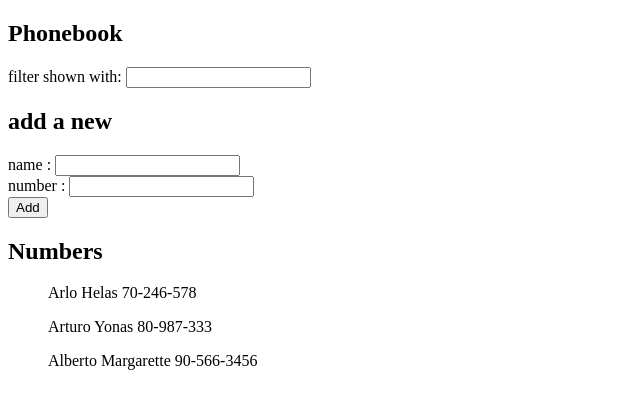
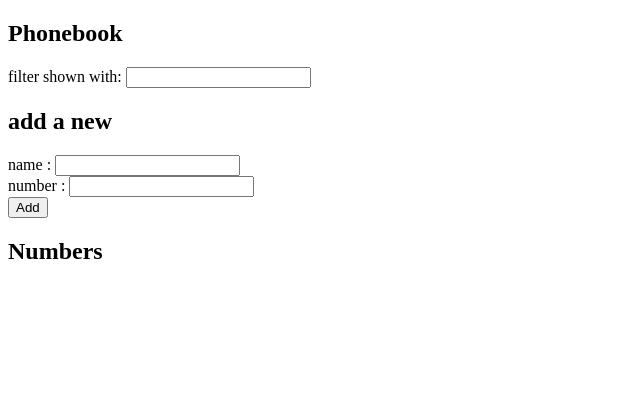
Before and after one commit to HoussamEldineKhaled/full-stack-open, a React (Vite) app in the folder part2/phoneBook/: page / in a window 1280 px wide. Shown: the top 408 px of the page, without its empty margins (0-640 px from the left). Built offline with nearby package versions, Linux system fonts and the light colour scheme.

Commit message:
part 2.9

```diff
--- a/part2/phoneBook/src/App.jsx
+++ b/part2/phoneBook/src/App.jsx
@@ -7,8 +7,11 @@ function App() {
     {id: 1, name: 'Arlo Helas', number: '70-246-578'},
     {id: 2, name: 'Arturo Yonas', number: '80-987-333'},
     {id: 3, name: 'Alberto Margarette', number: '90-566-3456'}])
+
   const [newName, setNewName] = useState('')
   const [newNumber, setNewNumber] = useState('')
+  const [searchName, setSearchName] = useState('')
+  const [filteredPersons, setFilteredPersons] = useState([])
 
   const handleNameChange = (event) => {
     console.log(event.target.value)
@@ -18,6 +21,15 @@ function App() {
   const handleNumberChange = (event) => {
     console.log(event.target.value)
     setNewNumber(event.target.value)
+  }
+
+  const handleSearchChange = (event) => {
+    console.log(event.target.value)
+    setSearchName(event.target.value)
+
+    const filterItems = persons.filter(
+      persons => persons.name.toLowerCase().includes(event.target.value.toLowerCase()))
+      setFilteredPersons(filterItems)
   }
 
   const addName = (event) => {
@@ -47,13 +59,14 @@ function App() {
     }
 
     setPersons(persons.concat(newPerson))
+    setFilteredPersons(filteredPersons.concat(newPerson))
     console.log("Added")
   }
 
   return (
     <div>
       <h2>Phonebook</h2>
-      <div>filter shown with: <input /></div>
+      <div>filter shown with: <input value={searchName} onChange={handleSearchChange}/></div>
       <h2>add a new</h2>
       <form>
         <div>
@@ -68,7 +81,7 @@ function App() {
       </form>
       <h2>Numbers</h2>
       <div>
-      <ul>{persons.map(person => <div key={person.id}><p>{person.name} {person.number}</p></div>)}</ul>
+      <ul>{filteredPersons.map(person => <div key={person.id}><p>{person.name} {person.number}</p></div>)}</ul>
       </div>
     </div>
   )
```
